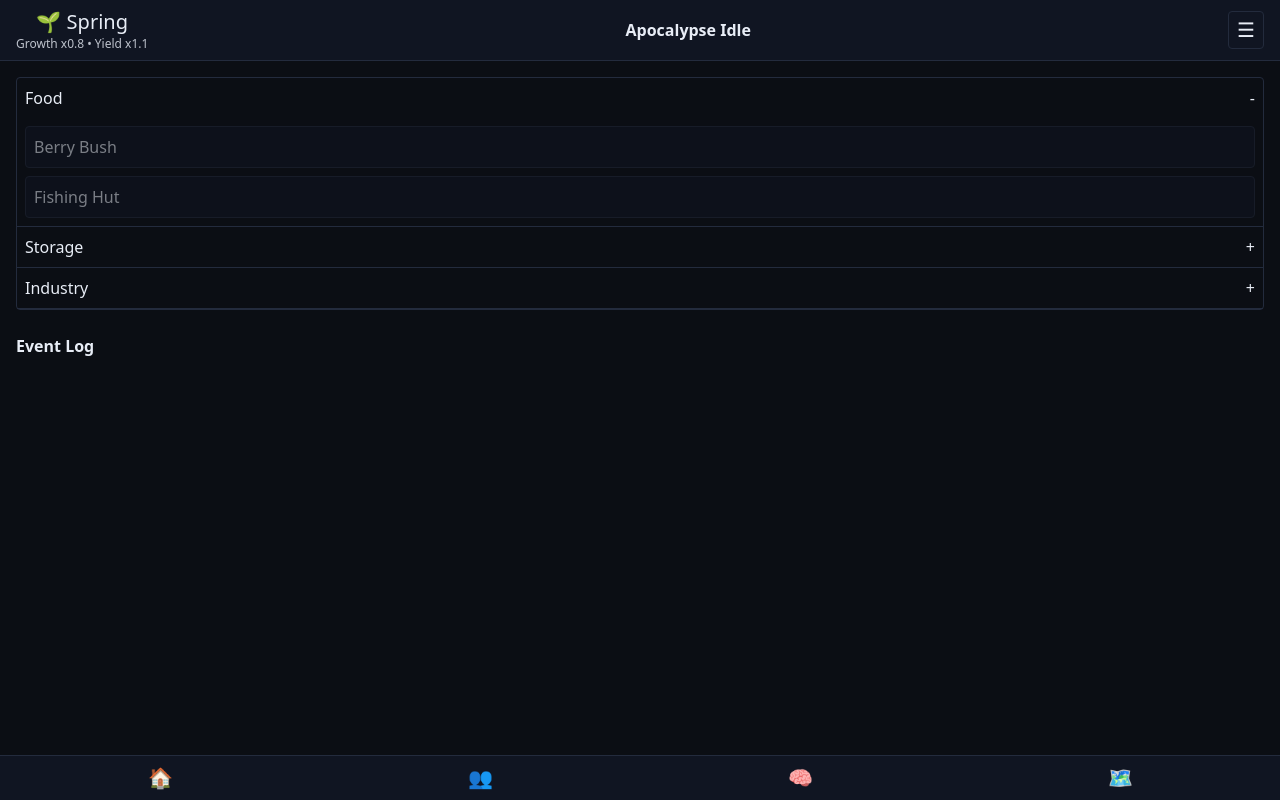
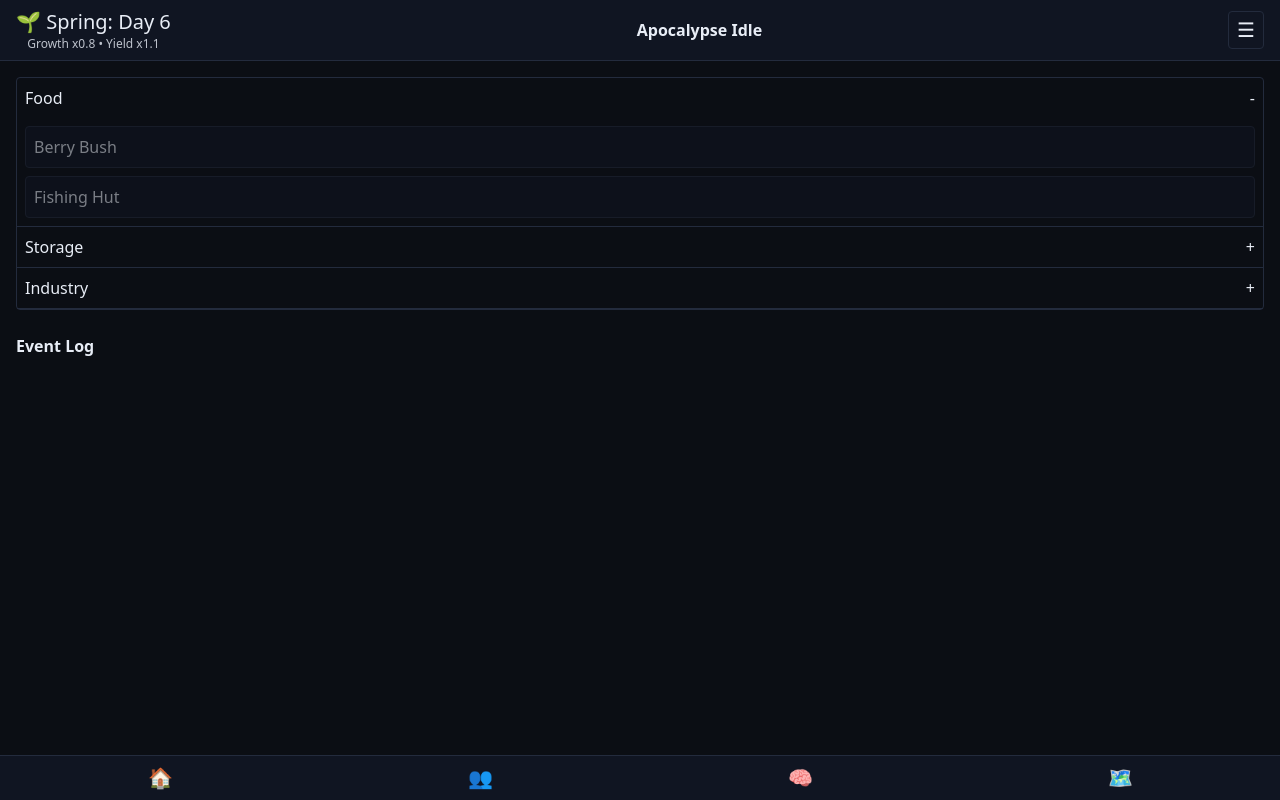
Before and after one commit to mikisz/apocalypse-idle, a React (Vite) app: page / in a window 1280 px wide. Built offline with nearby package versions, Linux system fonts and the light colour scheme.

Commit message:
Show day within current season

```diff
--- a/src/components/TopBar.jsx
+++ b/src/components/TopBar.jsx
@@ -2,15 +2,16 @@ import { getSeasonModifiers } from '../engine/time.js'
 import { useGame } from '../state/useGame.js'
 
 export default function TopBar() {
-  const { state, toggleDrawer, selectSeason } = useGame()
+  const { state, toggleDrawer, selectSeason, selectSeasonDay } = useGame()
   const season = selectSeason()
+  const day = selectSeasonDay()
   const modifiers = getSeasonModifiers(state)
 
   return (
     <header className="flex items-center justify-between px-4 py-2 border-b border-stroke bg-bg2">
       <div className="flex flex-col items-center leading-tight">
         <span className="text-xl">
-          {season.icon} {season.label}
+          {season.icon} {season.label}: Day {day}
         </span>
         <span className="text-xs opacity-80">
           Growth x{modifiers.farmingSpeed.toFixed(1)} • Yield x
--- a/src/engine/time.js
+++ b/src/engine/time.js
@@ -1,30 +1,32 @@
+export const SECONDS_PER_DAY = 1 // easy customization of day length
+
 const DEFAULT_SEASONS = [
   {
     id: 'spring',
     label: 'Spring',
     icon: '🌱',
-    duration: 60,
+    days: 90,
     modifiers: { farmingSpeed: 0.8, farmingYield: 1.1 },
   },
   {
     id: 'summer',
     label: 'Summer',
     icon: '☀️',
-    duration: 60,
+    days: 90,
     modifiers: { farmingSpeed: 1.0, farmingYield: 1.0 },
   },
   {
     id: 'autumn',
     label: 'Autumn',
     icon: '🍂',
-    duration: 60,
+    days: 90,
     modifiers: { farmingSpeed: 1.1, farmingYield: 1.0 },
   },
   {
     id: 'winter',
     label: 'Winter',
     icon: '❄️',
-    duration: 60,
+    days: 90,
     modifiers: { farmingSpeed: 2.0, farmingYield: 0.0 },
   },
 ]
@@ -37,14 +39,17 @@ export function initSeasons() {
 export function getSeason(state) {
   const seasons = state?.meta?.seasons || DEFAULT_SEASONS
   const seconds = state?.gameTime?.seconds || 0
-  const total = seasons.reduce((sum, s) => sum + s.duration, 0)
+  const total =
+    seasons.reduce((sum, s) => sum + s.days * SECONDS_PER_DAY, 0) ||
+    SECONDS_PER_DAY
   let t = seconds % total
   for (const s of seasons) {
-    if (t < s.duration) {
+    const duration = s.days * SECONDS_PER_DAY
+    if (t < duration) {
       const { id, label, icon } = s
       return { id, label, icon }
     }
-    t -= s.duration
+    t -= duration
   }
   return { id: 'unknown', label: 'Unknown', icon: '❔' }
 }
@@ -55,3 +60,17 @@ export function getSeasonModifiers(state) {
   const season = seasons.find((s) => s.id === current.id)
   return season?.modifiers || { farmingSpeed: 1, farmingYield: 1 }
 }
+
+export function getSeasonDay(state) {
+  const seasons = state?.meta?.seasons || DEFAULT_SEASONS
+  const seconds = state?.gameTime?.seconds || 0
+  let t = seconds
+  for (const s of seasons) {
+    const duration = s.days * SECONDS_PER_DAY
+    if (t < duration) {
+      return Math.floor(t / SECONDS_PER_DAY) + 1
+    }
+    t -= duration
+  }
+  return 1
+}
--- a/src/state/GameContext.jsx
+++ b/src/state/GameContext.jsx
@@ -4,7 +4,7 @@ import useGameLoop from '../engine/useGameLoop.js'
 import { saveGame, loadGame, deleteSave } from '../engine/persistence.js'
 import { processTick, applyOfflineProgress } from '../engine/production.js'
 import { defaultState } from './defaultState.js'
-import { getSeason, initSeasons } from '../engine/time.js'
+import { getSeason, getSeasonDay, initSeasons } from '../engine/time.js'
 
 export function GameProvider({ children }) {
   const [state, setState] = useState(() => {
@@ -14,7 +14,7 @@ export function GameProvider({ children }) {
         typeof loaded.gameTime === 'number'
           ? { seconds: loaded.gameTime }
           : loaded.gameTime || { seconds: 0 }
-      const meta = loaded.meta || { seasons: initSeasons() }
+      const meta = { seasons: initSeasons() }
       const base = { ...loaded, gameTime, meta }
       const now = Date.now()
       const elapsed = Math.floor((now - (loaded.lastSaved || now)) / 1000)
@@ -104,6 +104,7 @@ export function GameProvider({ children }) {
   }, [])
 
   const selectSeason = useCallback(() => getSeason(state), [state])
+  const selectSeasonDay = useCallback(() => getSeasonDay(state), [state])
 
   const value = useMemo(
     () => ({
@@ -115,8 +116,18 @@ export function GameProvider({ children }) {
       dismissOfflineModal,
       resetGame,
       selectSeason,
+      selectSeasonDay,
     }),
-    [state, setActiveTab, toggleDrawer, setSettlerRole, dismissOfflineModal, resetGame, selectSeason],
+    [
+      state,
+      setActiveTab,
+      toggleDrawer,
+      setSettlerRole,
+      dismissOfflineModal,
+      resetGame,
+      selectSeason,
+      selectSeasonDay,
+    ],
   )
 
   return <GameContext.Provider value={value}>{children}</GameContext.Provider>
```
